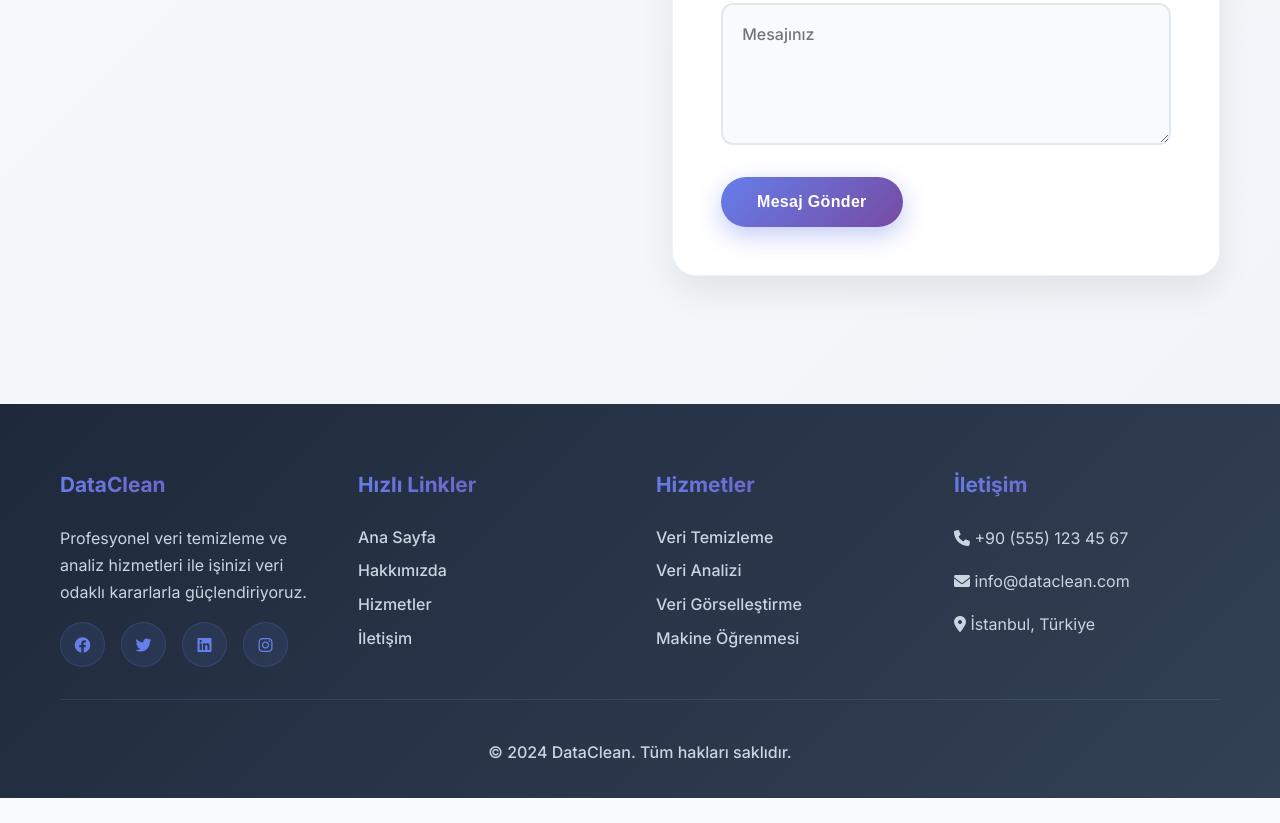
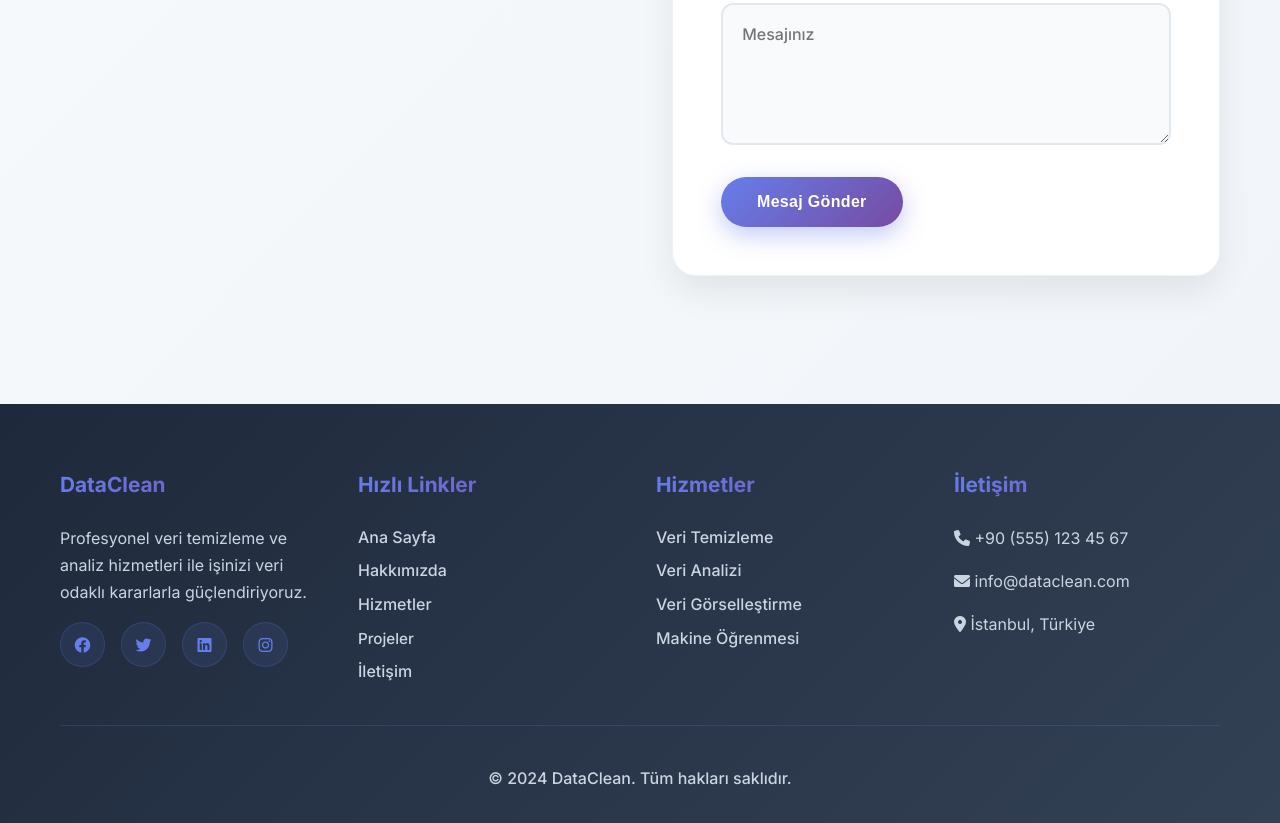
Before and after one commit to dataclean-tr/dataclean-tr.githup.io, a plain HTML site: page index.html in a window 1280 px wide. Shown: the part 4275-5098 px from the top of the page. Before the commit the page ends 5073 px from the top, so only its background shows below. Drawn offline with Linux system fonts and the light colour scheme.

Commit message:
değişiklik proje

```diff
--- a/index.html
+++ b/index.html
@@ -319,6 +319,7 @@
                         <li><a href="#home">Ana Sayfa</a></li>
                         <li><a href="#about">Hakkımızda</a></li>
                         <li><a href="#services">Hizmetler</a></li>
+                        <li><a href="#twitter-user" class="nav-link">Projeler</a></li>
                         <li><a href="#contact">İletişim</a></li>
                     </ul>
                 </div>
```
